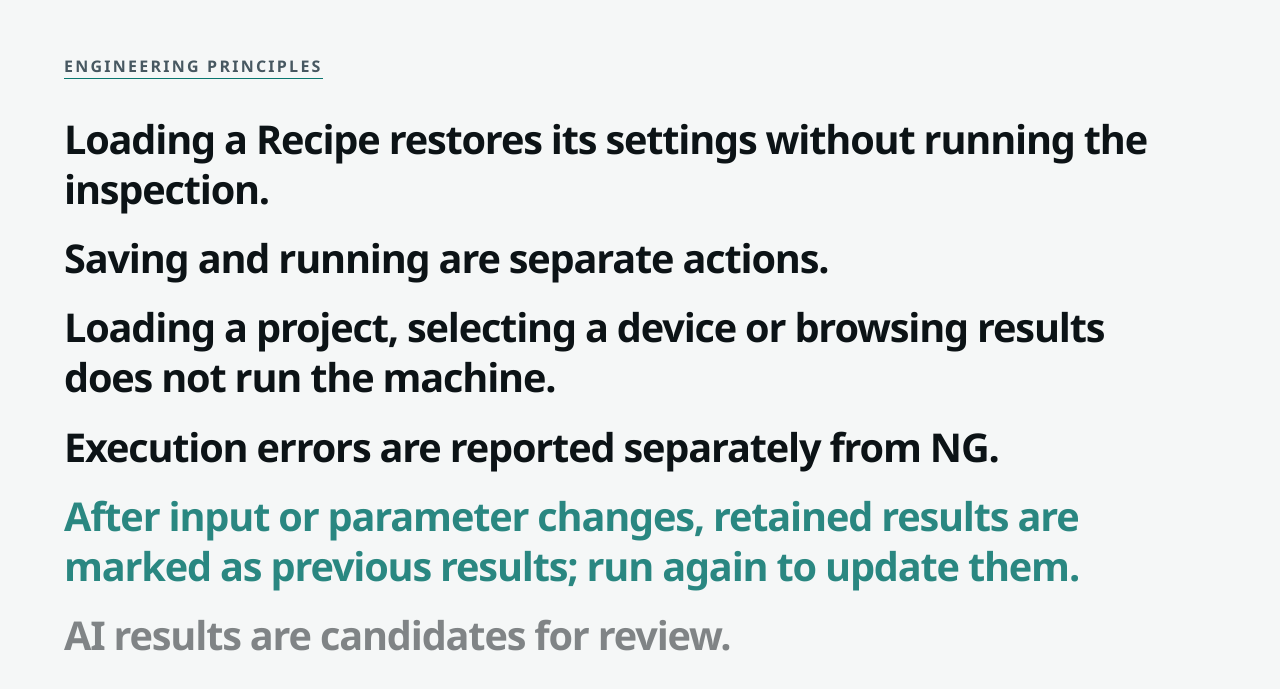
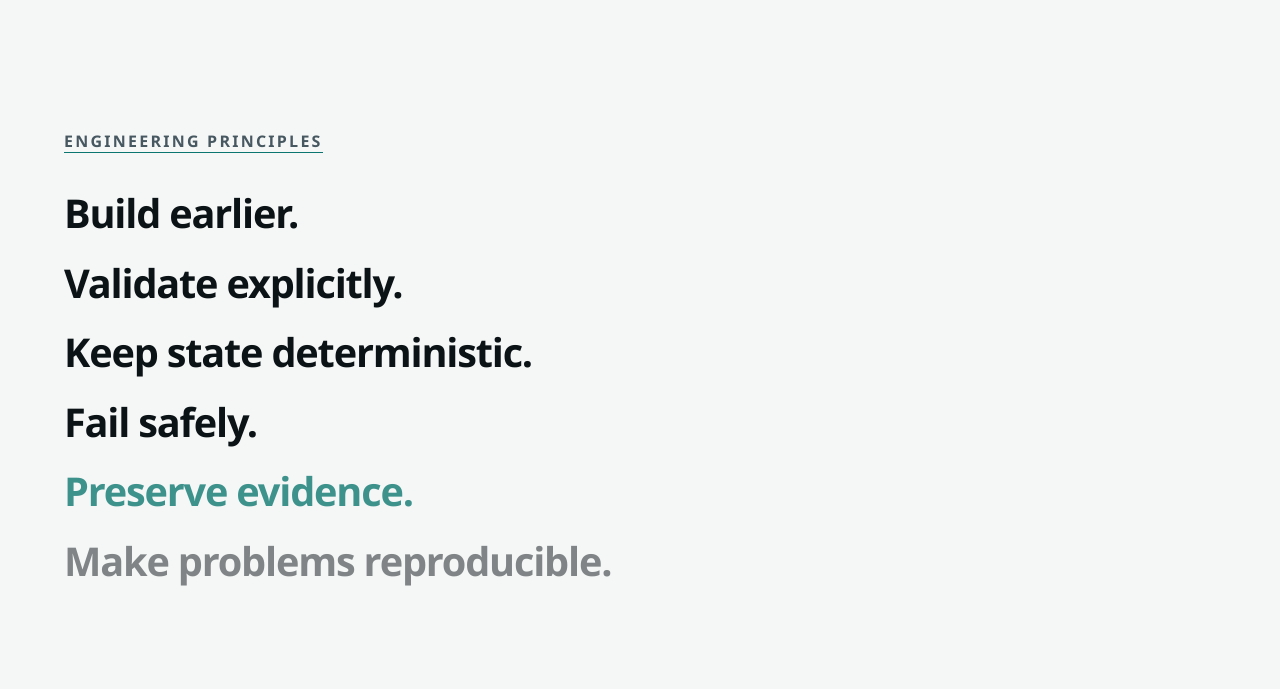
Before and after one commit to Noah8218/Noah8218.github.io, a plain HTML site: page index.html in a window 1280 px wide. Shown: the part 10281-10970 px from the top of the page. Drawn offline with Linux system fonts and the light colour scheme; animation ran at ten frames a second.

Commit message:
Match Engineering Principles to the profile README
Replace the six project-derived lines with the profile README's six
principles and add its two explanatory paragraphs below the pinned list
(outside the pin so the heading stays clear of the nav on short screens).
Korean text is an AI translation, flagged data-ko-src="tr".

```diff
--- a/css/style.css
+++ b/css/style.css
@@ -230,6 +230,9 @@ html[lang=ko] .cue,html[lang=ko] .ttl,html[lang=ko] .ttl.sm,html[lang=ko] .sub,h
 .pr li{max-width:28em;font-size:clamp(1.3rem,min(3.1vw,calc(var(--vh)*.05)),2.7rem);font-weight:700;letter-spacing:-.03em;line-height:1.25;opacity:calc(.5 + .5*var(--k,1));transition:color .35s var(--ease)}
 .pr li+li{margin-top:.5em}
 .pr li.cur{color:var(--accent)}
+/* 설명 문단(프로필 README 원문). 핀(.pr-pin) 밖, #pr-wrap 뒤의 일반 흐름 블록이다. 핀 안에 두면 낮은 화면에서 제목이 내비에 가려진다 */
+.pr-note{padding:clamp(24px,4vw,48px) 0 clamp(48px,7vw,88px);max-width:42em;color:var(--muted);font-size:clamp(.95rem,1.3vw,1.1rem);line-height:1.6}
+.pr-note p+p{margin-top:.8em}
 
 /* releases */
 .lat{display:grid;grid-template-columns:repeat(3,minmax(0,1fr));gap:16px;margin-bottom:clamp(56px,8vw,96px)}
--- a/index.html
+++ b/index.html
@@ -462,15 +462,18 @@ var l=q.get('lang')||s.getItem('lang');d.lang=l==='ko'?'ko':'en';})();
       <div class="wrap">
         <h2 id="pr-h" class="ttl sm"><span class="u in" data-ko="엔지니어링 원칙" data-ko-src="tr">Engineering Principles</span></h2>
         <ol class="pr">
-          <li data-ko="Recipe를 불러올 때는 검사 실행 없이 설정만 복원합니다.">Loading a Recipe restores its settings without running the inspection.</li>
-          <li data-ko="저장과 실행은 별도 동작입니다.">Saving and running are separate actions.</li>
-          <li data-ko="프로젝트 열기, 장치 선택, 결과 탐색만으로 장비가 실행되지는 않습니다.">Loading a project, selecting a device or browsing results does not run the machine.</li>
-          <li data-ko="실행 오류는 NG와 구분합니다.">Execution errors are reported separately from NG.</li>
-          <li data-ko="입력이나 파라미터가 바뀌면 보관된 결과는 이전 결과로 표시합니다. 현재 설정의 결과를 보려면 다시 실행합니다.">After input or parameter changes, retained results are marked as previous results; run again to update them.</li>
-          <li data-ko="AI 결과는 검토할 후보입니다.">AI results are candidates for review.</li>
+          <li data-ko="더 일찍 만듭니다." data-ko-src="tr">Build earlier.</li>
+          <li data-ko="검증을 명시적으로 합니다." data-ko-src="tr">Validate explicitly.</li>
+          <li data-ko="상태를 결정적으로 유지합니다." data-ko-src="tr">Keep state deterministic.</li>
+          <li data-ko="안전하게 실패합니다." data-ko-src="tr">Fail safely.</li>
+          <li data-ko="증거를 보존합니다." data-ko-src="tr">Preserve evidence.</li>
+          <li data-ko="문제를 재현할 수 있게 만듭니다." data-ko-src="tr">Make problems reproducible.</li>
         </ol>
       </div>
     </div>
+  </div>
+  <div class="wrap">
+    <div class="pr-note"><p data-ko="새로움만을 위해 복잡도를 더하기보다, 안정성, 추적성, 복구, 재현성을 높이는 엔지니어링을 선호합니다." data-ko-src="tr">I prefer engineering that improves stability, traceability, recovery and reproducibility over adding complexity only for novelty.</p><p data-ko="머신비전 소프트웨어에서는 알고리즘이 한 번 올바른 결과를 내는 것만으로는 충분하지 않습니다. 시스템 전체가 올바른 이미지를 취득하고, 올바른 시점에 올바른 검사를 실행하고, 결과를 보존하고, 실패에서 복구하고, 나중에 무슨 일이 있었는지 설명할 근거를 충분히 제공해야 합니다." data-ko-src="tr">For machine-vision software, an algorithm producing the right result once is not enough. The complete system must acquire the correct image, execute the correct inspection at the correct time, preserve the result, recover from failure, and provide enough evidence to explain what happened later.</p></div>
   </div>
 </section>
 
```
Also changed, not shown: 4 other files.
